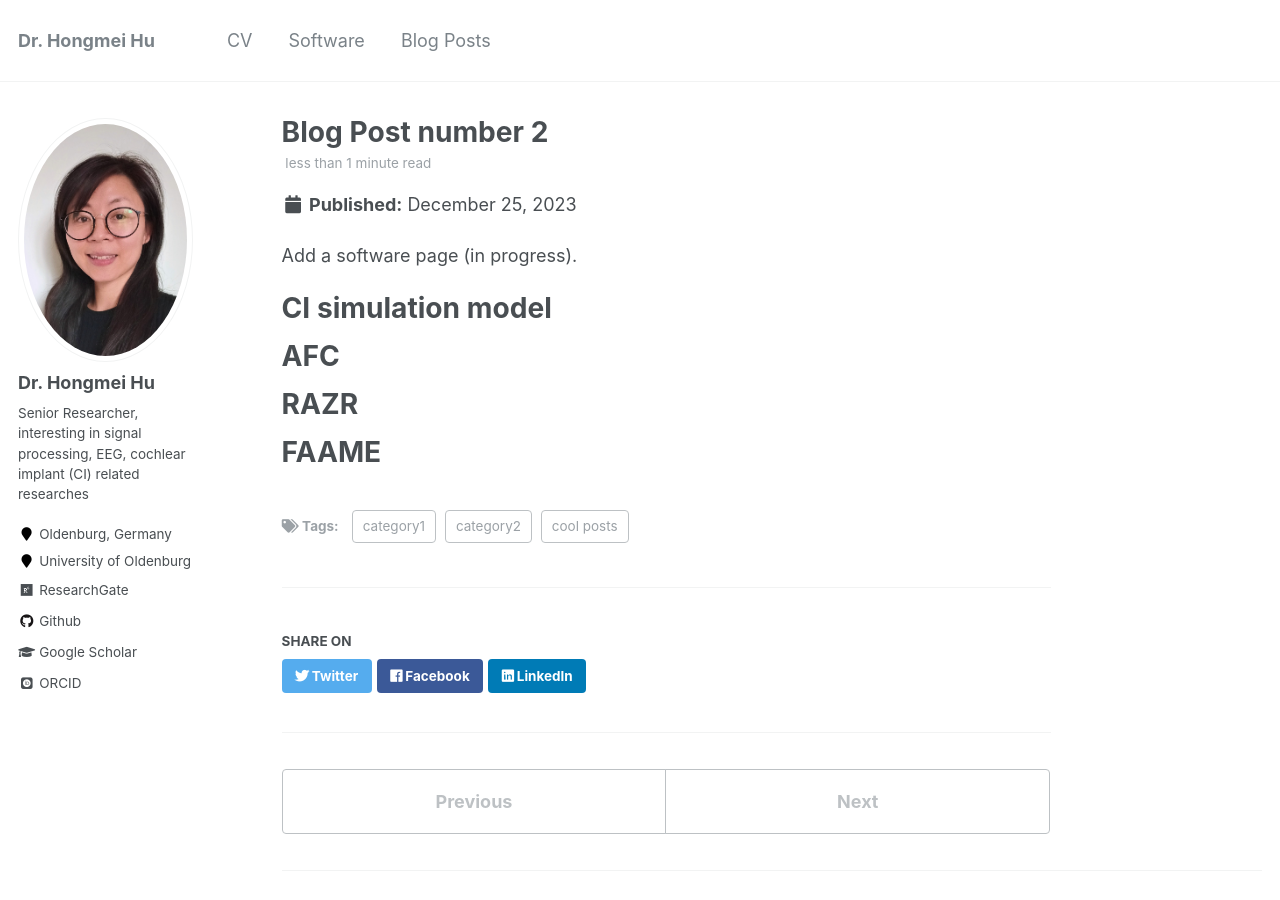
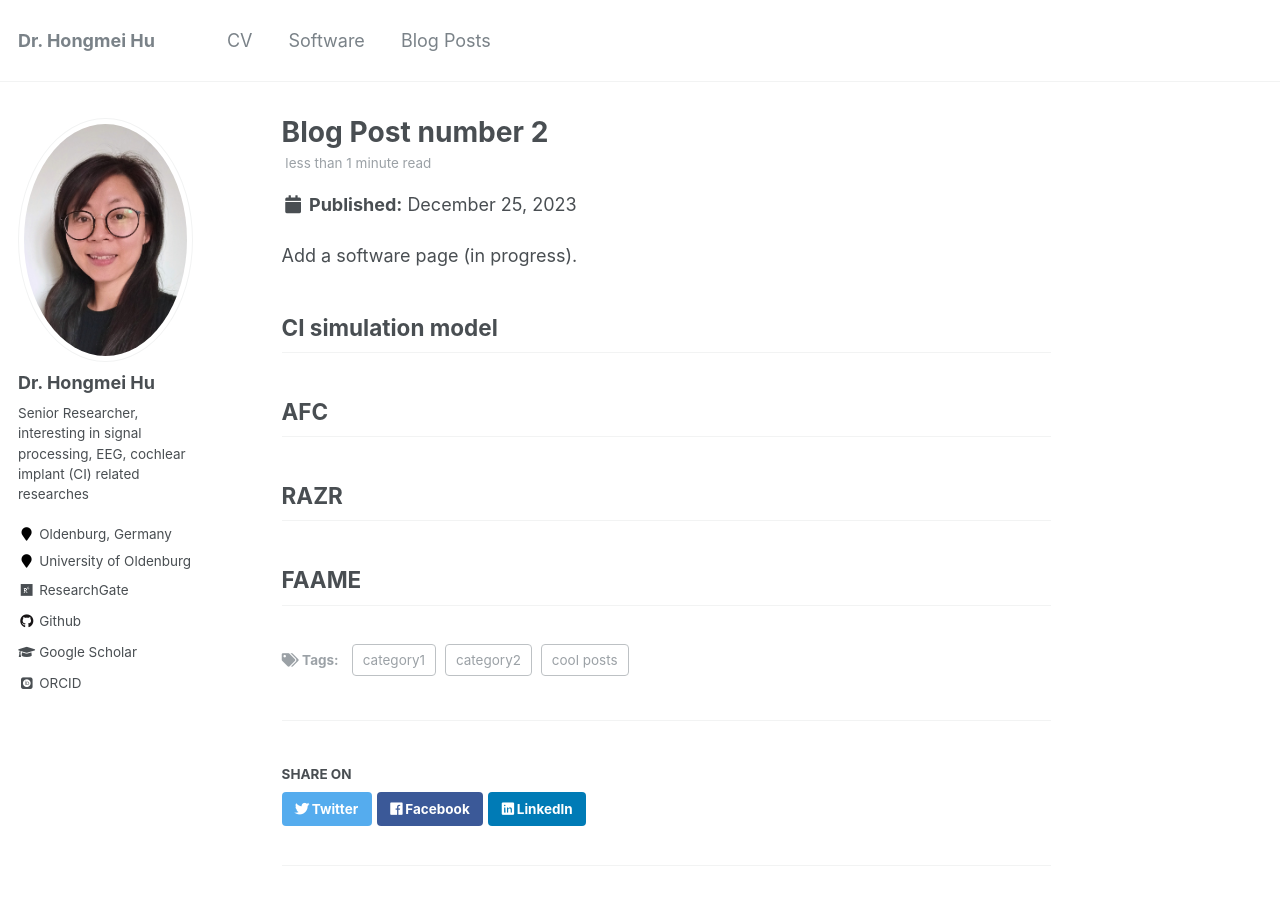
Before and after one commit to HongmeiHu/HongmeiHu.github.io, a Jekyll site: the page built from _posts/2023-12-25-blog-post-2.md, in a window 1280 px wide and 900 px high. Built offline with Jekyll 4.4.1, drawn with Linux system fonts in a browser that asks for light colours; some web fonts are replaced.

```diff
--- a/_posts/2023-12-25-blog-post-2.md
+++ b/_posts/2023-12-25-blog-post-2.md
@@ -11,10 +11,10 @@ tags:
 Add a software page (in progress).
 
 
-# CI simulation model
+## CI simulation model
 
-# AFC
+## AFC
 
-# RAZR
+## RAZR
 
-# FAAME
+## FAAME
```
Also changed, not shown: _posts/2023-12-22-blog-post-1.md (+3 -3 lines).
